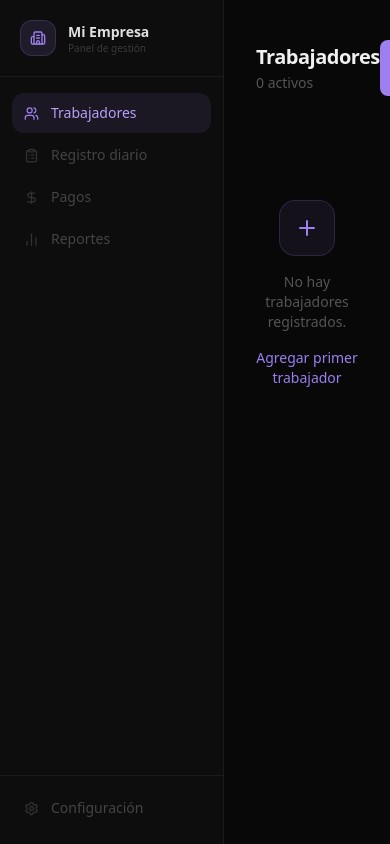
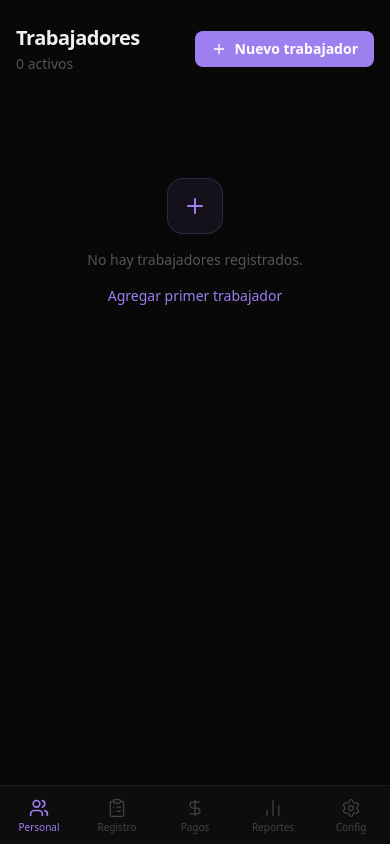
Before and after one commit to map420/sistema-gestion-bolt, a React (Vite) app in the folder Documents/MrLabs/construapp/: page / in a window 390 px wide. Built offline with nearby package versions, Linux system fonts and the light colour scheme.

Commit message:
feat(construapp): responsive — bottom nav mobile, layout adaptivo, fixes registro y pagos

```diff
--- a/Documents/MrLabs/construapp/src/App.tsx
+++ b/Documents/MrLabs/construapp/src/App.tsx
@@ -1,6 +1,7 @@
 // src/App.tsx
 import { useState } from 'react'
 import Sidebar, { type Seccion } from './components/Sidebar'
+import BottomNav from './components/BottomNav'
 import Trabajadores from './components/trabajadores/Trabajadores'
 import RegistroDiario from './components/registro/RegistroDiario'
 import Pagos from './components/pagos/Pagos'
@@ -15,9 +16,12 @@ export default function App() {
 
   return (
     <div className="flex min-h-screen bg-[#080808] text-[#f0f0f0]">
+      {/* Sidebar — desktop only */}
       <Sidebar activa={seccion} onChange={setSeccion} config={config} />
+
+      {/* Main content */}
       <main className="flex-1 overflow-y-auto">
-        <div className="max-w-3xl mx-auto px-8 py-10">
+        <div className="max-w-3xl mx-auto px-4 py-6 md:px-8 md:py-10 pb-24 md:pb-10">
           {seccion === 'trabajadores'  && <Trabajadores />}
           {seccion === 'registro'      && <RegistroDiario />}
           {seccion === 'pagos'         && <Pagos nombreEmpresa={config.nombreEmpresa || 'Mi Empresa'} />}
@@ -25,6 +29,9 @@ export default function App() {
           {seccion === 'configuracion' && <Configuracion config={config} onSave={setConfig} />}
         </div>
       </main>
+
+      {/* Bottom nav — mobile only */}
+      <BottomNav activa={seccion} onChange={setSeccion} />
     </div>
   )
 }
--- /dev/null
+++ b/Documents/MrLabs/construapp/src/components/BottomNav.tsx
@@ -0,0 +1,38 @@
+// src/components/BottomNav.tsx
+import { Users, ClipboardList, DollarSign, BarChart2, Settings, type LucideIcon } from 'lucide-react'
+import type { Seccion } from './Sidebar'
+
+interface Props {
+  activa: Seccion
+  onChange: (s: Seccion) => void
+}
+
+const ITEMS: { key: Seccion; label: string; Icon: LucideIcon }[] = [
+  { key: 'trabajadores', label: 'Personal',  Icon: Users },
+  { key: 'registro',     label: 'Registro',  Icon: ClipboardList },
+  { key: 'pagos',        label: 'Pagos',     Icon: DollarSign },
+  { key: 'reportes',     label: 'Reportes',  Icon: BarChart2 },
+  { key: 'configuracion',label: 'Config',    Icon: Settings },
+]
+
+export default function BottomNav({ activa, onChange }: Props) {
+  return (
+    <nav className="md:hidden fixed bottom-0 left-0 right-0 z-40 bg-[#0d0d0d] border-t border-white/[0.06] flex items-stretch safe-area-inset-bottom">
+      {ITEMS.map(({ key, label, Icon }) => {
+        const active = activa === key
+        return (
+          <button
+            key={key}
+            onClick={() => onChange(key)}
+            className={`flex-1 flex flex-col items-center justify-center gap-1 py-3 transition-colors ${
+              active ? 'text-[#9d7ff0]' : 'text-[#444]'
+            }`}
+          >
+            <Icon size={20} strokeWidth={active ? 2 : 1.5} />
+            <span className="text-[10px] font-medium leading-none">{label}</span>
+          </button>
+        )
+      })}
+    </nav>
+  )
+}
--- a/Documents/MrLabs/construapp/src/components/Sidebar.tsx
+++ b/Documents/MrLabs/construapp/src/components/Sidebar.tsx
@@ -23,7 +23,7 @@ export default function Sidebar({ activa, onChange, config }: Props) {
     : 'CE'
 
   return (
-    <aside className="w-56 shrink-0 flex flex-col h-screen sticky top-0 bg-[#0d0d0d] border-r border-white/[0.06]">
+    <aside className="hidden md:flex w-56 shrink-0 flex-col h-screen sticky top-0 bg-[#0d0d0d] border-r border-white/[0.06]">
 
       {/* Brand */}
       <div className="px-5 py-5 border-b border-white/[0.06]">
--- a/Documents/MrLabs/construapp/src/components/pagos/Pagos.tsx
+++ b/Documents/MrLabs/construapp/src/components/pagos/Pagos.tsx
@@ -104,13 +104,13 @@ export default function Pagos({ nombreEmpresa }: Props) {
                 </div>
                 <div className="flex gap-2 border-t border-white/5 pt-3">
                   <button onClick={() => setDetalleModal(t)} className="flex-1 flex items-center justify-center gap-1.5 py-2 rounded-lg text-xs border border-white/10 text-[#555] hover:text-[#aaa]">
-                    <Eye size={13} /> Ver detalle
+                    <Eye size={13} /> <span className="hidden sm:inline">Ver detalle</span><span className="sm:hidden">Detalle</span>
                   </button>
                   <button onClick={() => setPagoModal(t)} disabled={sinDeuda} className={`flex-1 flex items-center justify-center gap-1.5 py-2 rounded-lg text-xs font-semibold transition-colors ${sinDeuda ? 'bg-[#1a1a1a] text-[#333] cursor-not-allowed' : 'bg-[#9d7ff0] text-white hover:bg-[#8b6fd4]'}`}>
-                    <DollarSign size={13} /> Registrar pago
+                    <DollarSign size={13} /> <span className="hidden sm:inline">Registrar pago</span><span className="sm:hidden">Pagar</span>
                   </button>
                   <button onClick={() => generarComprobante(t)} className="flex-1 flex items-center justify-center gap-1.5 py-2 rounded-lg text-xs border border-white/10 text-[#555] hover:text-[#aaa]">
-                    <FileText size={13} /> Comprobante
+                    <FileText size={13} /> <span className="hidden sm:inline">Comprobante</span><span className="sm:hidden">PDF</span>
                   </button>
                 </div>
               </div>
--- a/Documents/MrLabs/construapp/src/components/registro/RegistroDiario.tsx
+++ b/Documents/MrLabs/construapp/src/components/registro/RegistroDiario.tsx
@@ -54,11 +54,11 @@ export default function RegistroDiario() {
 
   return (
     <div className="flex flex-col gap-6">
-      <div className="flex items-center justify-between">
+      <div className="flex flex-col gap-3 sm:flex-row sm:items-center sm:justify-between">
         <h1 className="text-xl font-bold text-[#f0f0f0] tracking-tight">Registro diario</h1>
         <div className="flex items-center gap-2">
           <button onClick={() => cambiarFecha(-1)} className="p-2 rounded-lg bg-[#111] border border-white/10 text-[#aaa] hover:text-white"><ChevronLeft size={16} /></button>
-          <span className="text-sm text-[#f0f0f0] font-medium px-3 py-2 bg-[#111] border border-white/10 rounded-lg capitalize min-w-48 text-center">{formatFecha(fecha)}</span>
+          <span className="flex-1 text-sm text-[#f0f0f0] font-medium px-3 py-2 bg-[#111] border border-white/10 rounded-lg capitalize text-center sm:min-w-48">{formatFecha(fecha)}</span>
           <button onClick={() => cambiarFecha(1)} className="p-2 rounded-lg bg-[#111] border border-white/10 text-[#aaa] hover:text-white"><ChevronRight size={16} /></button>
         </div>
       </div>
--- a/Documents/MrLabs/construapp/src/components/registro/TrabajadorRow.tsx
+++ b/Documents/MrLabs/construapp/src/components/registro/TrabajadorRow.tsx
@@ -59,8 +59,8 @@ export default function TrabajadorRow({ trabajador, registroExistente, onChange
       </div>
 
       {activo && (
-        <div className="px-4 pb-3.5 pt-0 border-t border-white/5 flex gap-2 mt-0">
-          <div className="flex-1 flex flex-col gap-1 pt-3">
+        <div className="px-4 pb-3.5 pt-3 border-t border-white/5 flex flex-col gap-2 sm:flex-row sm:gap-2">
+          <div className="flex-1 flex flex-col gap-1">
             <span className="text-xs text-[#555] uppercase tracking-wide">Actividad</span>
             <input
               className="bg-[#0d0d0d] border border-white/10 rounded-lg px-3 py-2 text-sm text-[#f0f0f0] focus:outline-none focus:border-[#9d7ff0]"
@@ -69,21 +69,23 @@ export default function TrabajadorRow({ trabajador, registroExistente, onChange
               onChange={e => { setActividad(e.target.value); handleChange(cantidad, e.target.value) }}
             />
           </div>
-          <div className="w-20 flex flex-col gap-1 pt-3">
+          <div className="flex gap-2 sm:contents">
+            <div className="flex-1 sm:w-20 sm:flex-none flex flex-col gap-1">
               <span className="text-xs text-[#555] uppercase tracking-wide">{trabajador.tipoPago === 'dia' ? 'Días' : 'Horas'}</span>
               <input
                 type="number"
                 min="0"
                 step={trabajador.tipoPago === 'hora' ? '0.5' : '1'}
-              className="bg-[#0d0d0d] border border-white/10 rounded-lg px-3 py-2 text-sm text-[#f0f0f0] text-center focus:outline-none focus:border-[#9d7ff0]"
+                className="w-full bg-[#0d0d0d] border border-white/10 rounded-lg px-3 py-2 text-sm text-[#f0f0f0] text-center focus:outline-none focus:border-[#9d7ff0]"
                 value={cantidad}
                 onChange={e => { setCantidad(e.target.value); handleChange(e.target.value, actividad) }}
               />
             </div>
-          <div className="w-24 flex flex-col gap-1 pt-3">
+            <div className="flex-1 sm:w-24 sm:flex-none flex flex-col gap-1">
               <span className="text-xs text-[#555] uppercase tracking-wide">Total</span>
               <div className="bg-[#9d7ff015] border border-[#9d7ff030] rounded-lg px-3 py-2 text-sm font-bold text-[#9d7ff0] text-center">
                 {formatMoneda(monto)}
+              </div>
             </div>
           </div>
         </div>
```
Lines whose indentation alone changed are shown as unchanged.
